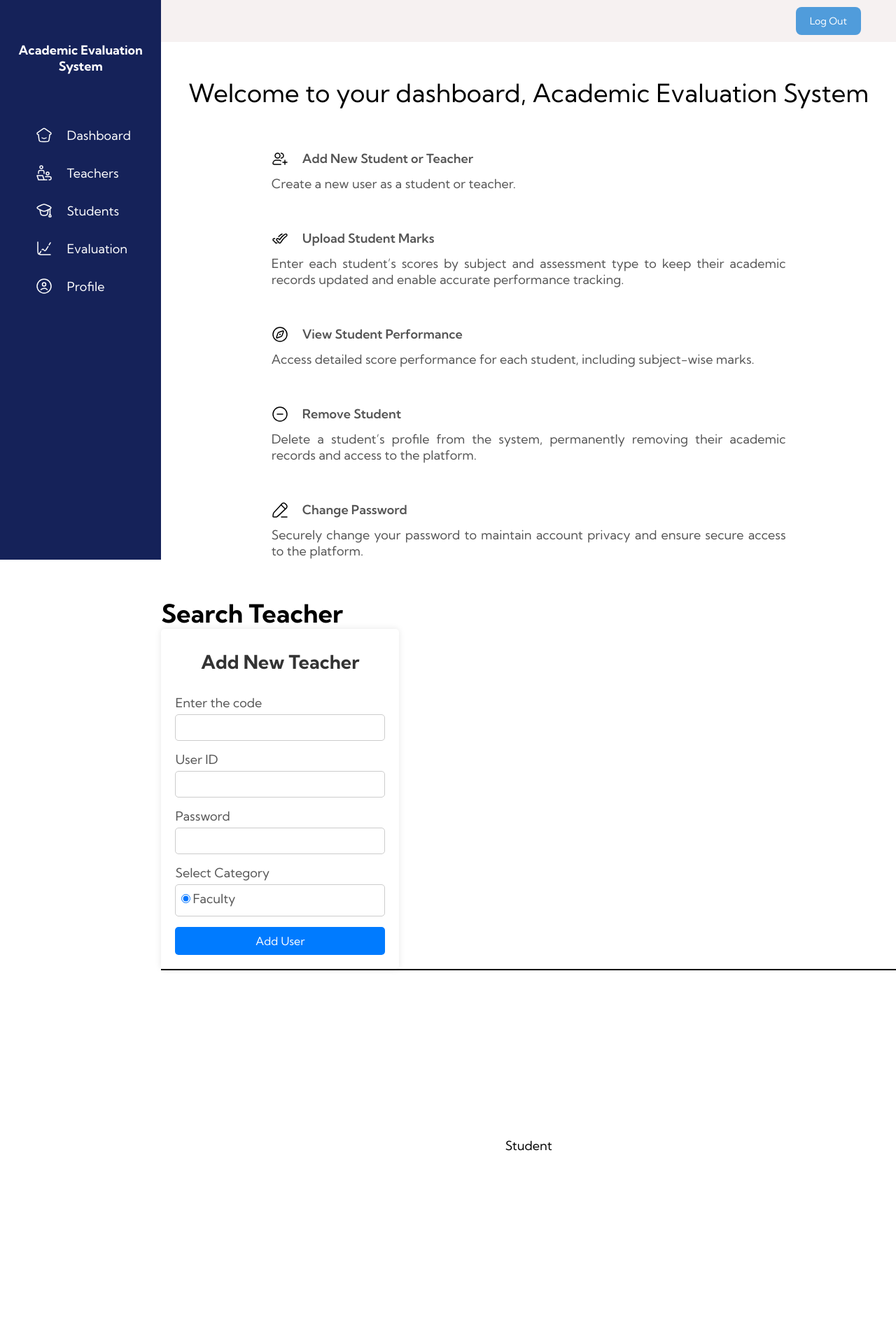
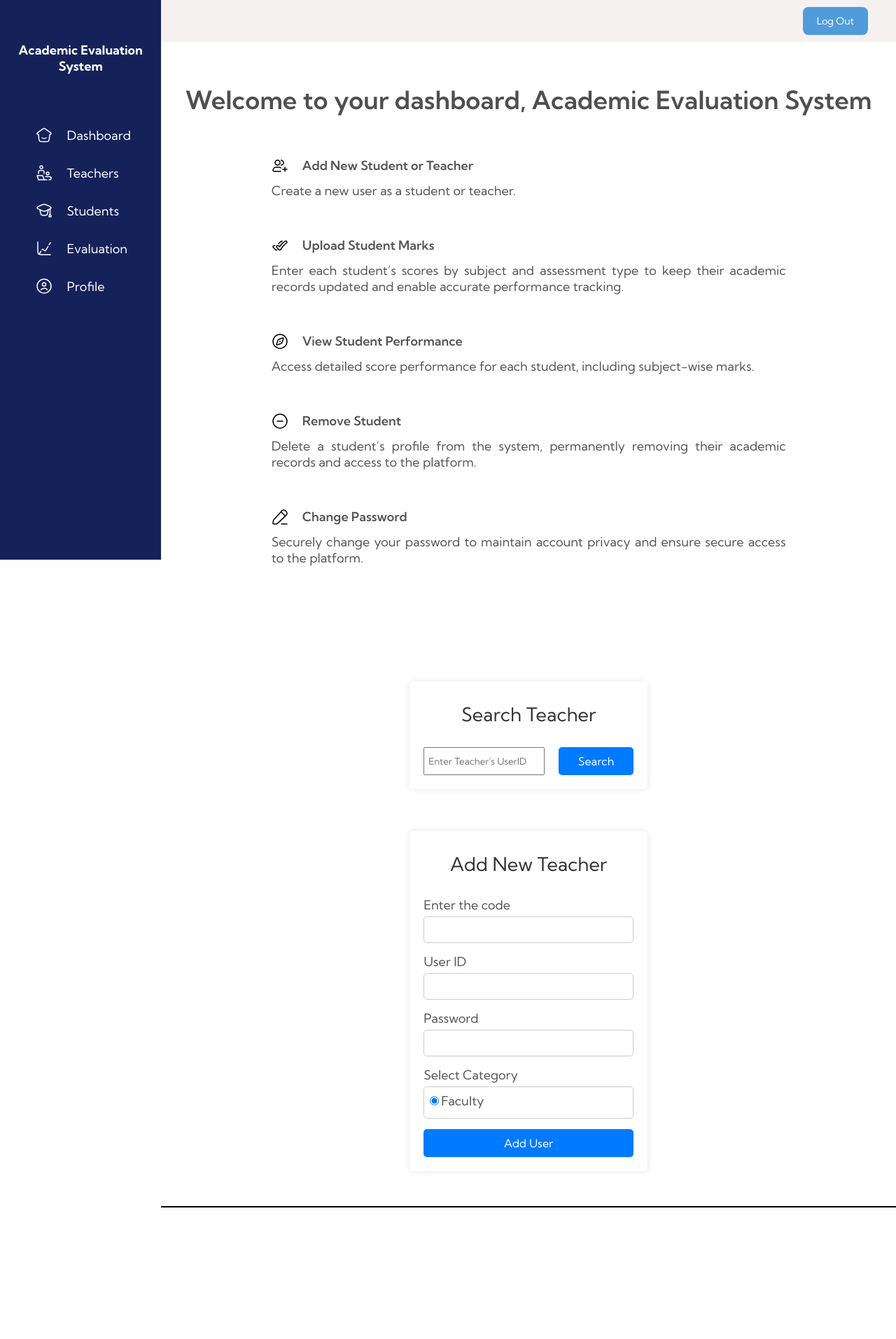
Before and after one commit to yashsahu02/Academic-Evaluation-System, a Flask app: template Login and Registration Part/templates/adminHome.html in a window 1280 px wide. Shown: the top 1914 px of the page at 70% size. Before the commit the page ends 1645 px from the top, so only its background shows below. Run offline with Flask 3, Linux system fonts and the light colour scheme; the template is opened without the code that fills it, so the values that code supplies are empty.

Commit message:
Updated Home Page of Admin

```diff
--- a/Login and Registration Part/main.py
+++ b/Login and Registration Part/main.py
@@ -120,7 +120,19 @@
 ## we will add this logout in our home page
 
 
+### Action to perform when admin search for any teacher
+@app.route('/search-teacher',methods=['POST'])
+def search_teacher():
+    userid=request.form.get('userid')
+    userid=userid.replace(' ','')
+    cursor.execute("""SELECT * FROM `login` WHERE `USERID` LIKE '{}'""".format(userid))
+    user_detail=cursor.fetchall()
 
+    category=user_detail[0][2]
+    if category=="S" or len(user_detail)==0:
+        return "No any Teacher exist for this userid....."
+    else:
+        return "will be implemented......."
 
 
 if __name__=="__main__":
--- a/Login and Registration Part/templates/adminHome.html
+++ b/Login and Registration Part/templates/adminHome.html
@@ -62,8 +62,14 @@
             text-decoration: none;
         }
 
+        .option:hover{
+            background-color: #509CDB;
+            border-radius: 5px;
+        }
+
         a:hover {
             text-decoration: underline;
+            transition: all 0.2s;
         }
 
         /* right side section of page */
@@ -91,6 +97,9 @@
             display: flex;
             justify-content: end;
             background-color: rgb(246, 241, 241);
+            position: fixed;
+            right: 0;
+            left: 18%;
         }
 
         .logout-btn {
@@ -99,12 +108,14 @@
             padding: 10px 20px;
             border-radius: 8px;
             margin-top: 10px;
-            margin-right: 50px;
+            margin-right: 40px;
             height: 40px;
             border: none;
             font-size: 14px;
             font-weight: normal;
             cursor: pointer;
+            position: fixed;
+            right: 0px;
         }
 
         .logout-btn:hover {
@@ -116,6 +127,7 @@
         .dashboard-part {
             margin-top: 50px;
             margin-bottom: 50px;
+            padding-top: 20px;
         }
 
         .dashboard-content {
@@ -125,7 +137,8 @@
         }
 
         .welcome-msg {
-            font-weight: normal;
+            font-weight: 600;
+            color: #4f4f4f;
             text-align: center;
             margin-top: 50px;
         }
@@ -152,6 +165,55 @@
 
         /* Teacher Part */
 
+        .teacher-part {
+            margin-top: 50px;
+            margin-bottom: 50px;
+            padding-top: 50px;
+        }
+
+
+        /*Search for any Teacher*/
+
+        .search-teacher{
+            width: 70%;
+            margin: auto;
+            margin-top: 60px;
+        }
+
+        .st-form-cont{
+            max-width: 600px;
+            width: 300px;
+            background: #ffffff;
+            padding: 20px;
+            box-shadow: 0 0 10px rgba(0, 0, 0, 0.1);
+            border-radius: 5px;
+            text-align: center;
+            margin: auto;
+        }
+
+        .st-form-cont>div{
+            display: flex;
+
+        }
+
+        .st-form-group{
+            display: flex;
+            gap: 20px;
+        }
+
+        .st-form-group>input{
+            padding: 5px;
+        }
+
+
+        /*Add a new Teacher*/
+
+        .add-teacher {
+            width: 70%;
+            margin: auto;
+            margin-top: 60px;
+        }
+
         .form-container {
             max-width: 600px;
             width: 300px;
@@ -160,13 +222,15 @@
             box-shadow: 0 0 10px rgba(0, 0, 0, 0.1);
             border-radius: 5px;
             text-align: center;
+            margin: auto;
         }
 
-        .form-container>h2 {
+        .h2-in-form {
             margin-bottom: 20px;
             padding: 10px 0px;
             color: #333;
             text-align: center;
+            font-weight: normal;
         }
 
         .form-group {
@@ -201,7 +265,7 @@
             outline: none;
         }
 
-        .add-user-button {
+        .add-user-button,.search-teacher-button{
             background-color: #007bff;
             color: white;
             border: none;
@@ -212,9 +276,11 @@
             font-size: 16px;
         }
 
+        /*
         .add-user-button:hover {
             background-color: #0056b3;
         }
+        */
 
         .login {
             display: block;
@@ -443,11 +509,23 @@
 
         <!--Dashboard Part-->
         <div class="teacher-part" id="teacher">
+            <!-- Search for a teacher -->
+             <div class="search-teacher">
+                <div class="st-form-cont">
+                    <h2 class="h2-in-form">Search Teacher</h2>
+                    <form method='post' action='/search-teacher'>
+                        <div class="st-form-group">
+                            <input type="text" placeholder="Enter Teacher's UserID" name="userid" required>
+                            <button type="submit" class="search-teacher-button">Search</button>
+                        </div>
+                    </form>
+                </div>
+             </div>
+
+            <!-- Add a new Teacher -->
             <div class="add-teacher">
-
-                <h1>Search Teacher</h1>
                 <div class="form-container">
-                    <h2>Add New Teacher</h2>
+                    <h2 class="h2-in-form">Add New Teacher</h2>
                     <form method='post' action='/register'>
                         <div class="form-group">
                             <label for="code">Enter the code</label>
@@ -482,6 +560,7 @@
                             </div>
                         </div>
                         <button type="submit" class="add-user-button">Add User</button>
+
                     </form>
                 </div>
             </div>
```
Also changed, not shown: Login and Registration Part/adminHome.html (+80 -8 lines), 1 other file.
